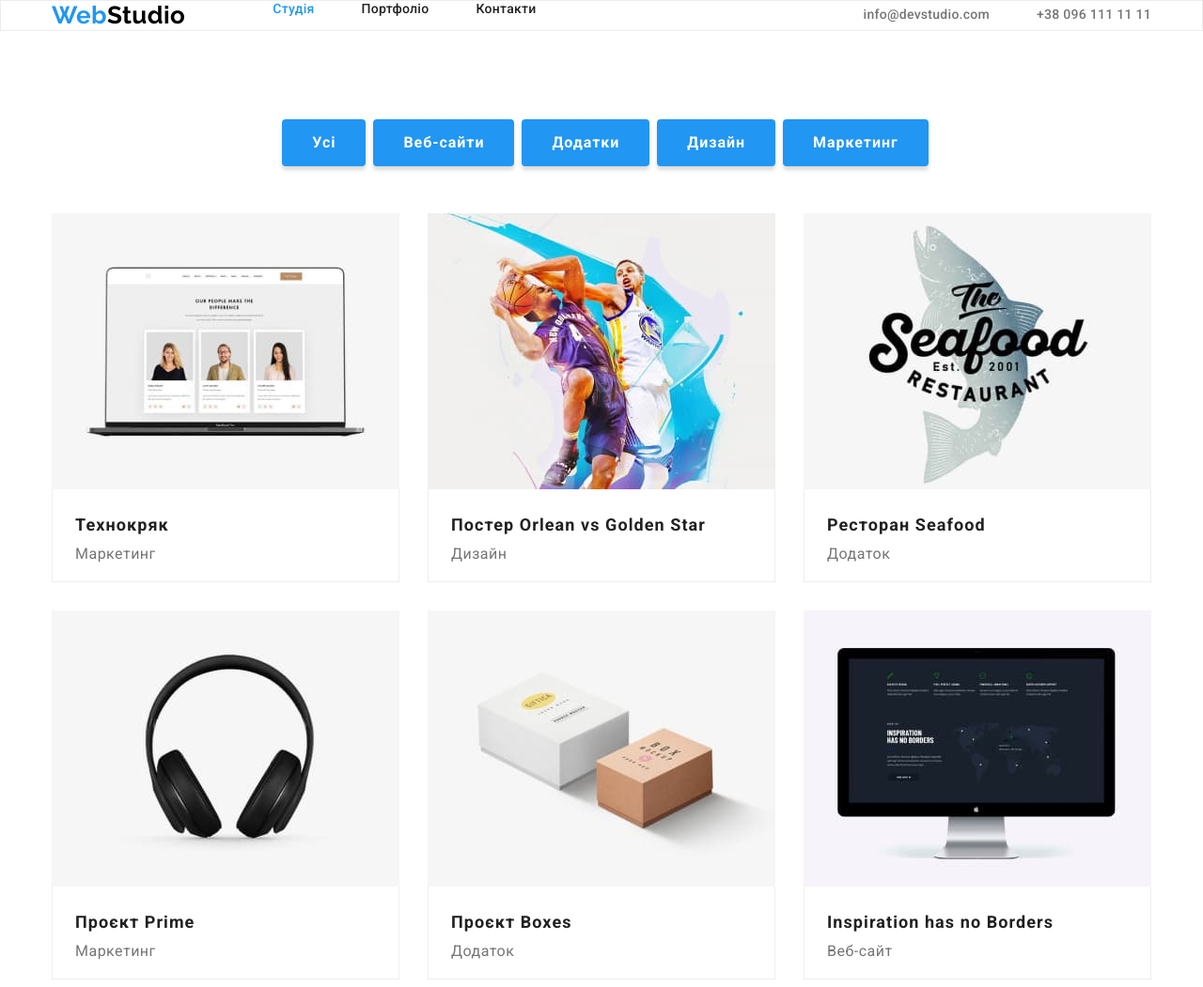
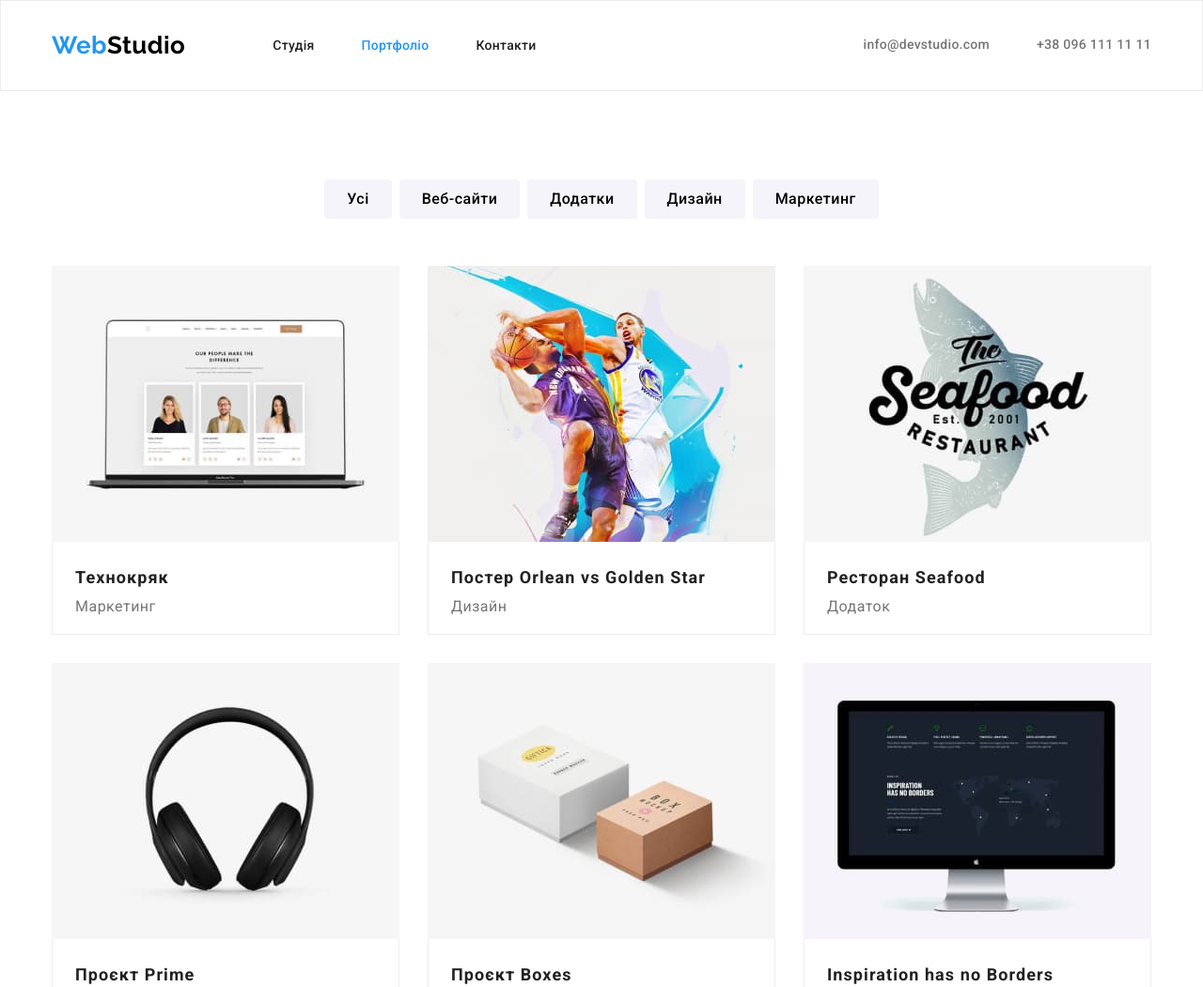
Before and after one commit to Demag0g1/goit-markup-hw-03, a plain HTML site: page portfolio.html in a window 1280 px wide. Shown: the top 1051 px of the page at 94% size. Drawn offline with nearby package versions, Linux system fonts and the light colour scheme.

Commit message:
update 11/10/22

```diff
--- a/portfolio.html
+++ b/portfolio.html
@@ -17,15 +17,15 @@
 <body>
   <header class="header">
     <div class="conteiner main-nav">
-      <a href="./index.html" class="logo">
-        <span class="web-logo">Web</span>Studio</a>
-      <nav>
+      <nav class="navigate">
+        <a href="./index.html" class="logo">
+          <span class="web-logo">Web</span>Studio</a>
         <ul class="site-nav">
           <li class="item">
-            <a class="site-nav-link current" href="./index.html">Студія</a>
+            <a class="site-nav-link" href="./index.html">Студія</a>
           </li>
           <li class="item">
-            <a class="site-nav-link" href="./portfolio.html">Портфоліо</a>
+            <a class="site-nav-link current" href="./portfolio.html">Портфоліо</a>
           </li>
           <li class="item">
             <a class="site-nav-link" href="">Контакти</a>
@@ -47,20 +47,20 @@
       <div class="conteiner">
         <h1 class="visually-hidden">Портфоліо</h1>
         <ul class="filter">
-          <li class="portfolio-btn">
-            <button class="btn master" type="button">Усі</button>
+          <li>
+            <button class="filter-btn" type="button">Усі</button>
           </li>
           <li class="portfolio-btn">
-            <button class="btn slave" type="button">Веб-сайти</button>
+            <button class="filter-btn" type="button">Веб-сайти</button>
           </li>
           <li class="portfolio-btn">
-            <button class="btn slave" type="button">Додатки</button>
+            <button class="filter-btn" type="button">Додатки</button>
           </li>
           <li class="portfolio-btn">
-            <button class="btn slave" type="button">Дизайн</button>
+            <button class="filter-btn" type="button">Дизайн</button>
           </li>
           <li class="portfolio-btn">
-            <button class="btn slave" type="button">Маркетинг</button>
+            <button class="filter-btn" type="button">Маркетинг</button>
           </li>
         </ul>
         <ul class="project">
@@ -147,10 +147,10 @@
   </main>
   <footer class="footer">
     <div class="conteiner">
-      <a href="./index.html" class="logo">
+      <a class="adr" href="./index.html" class="logo">
         <span class="web-logo">Web</span><span class="footer-studio">Studio</span></a>
       <address>
-        <ul class="">
+        <ul>
           <li class="footer-addres">
             <a href="https://goo.gl/maps/CPtrU1FHBa2aNyZL9" target="_blank" rel="noopener noreferrer nofollow">
               м.Київ, пр-т Лесі Українки, 26</a>
```
Also changed, not shown: index.html (+7 -10 lines).
